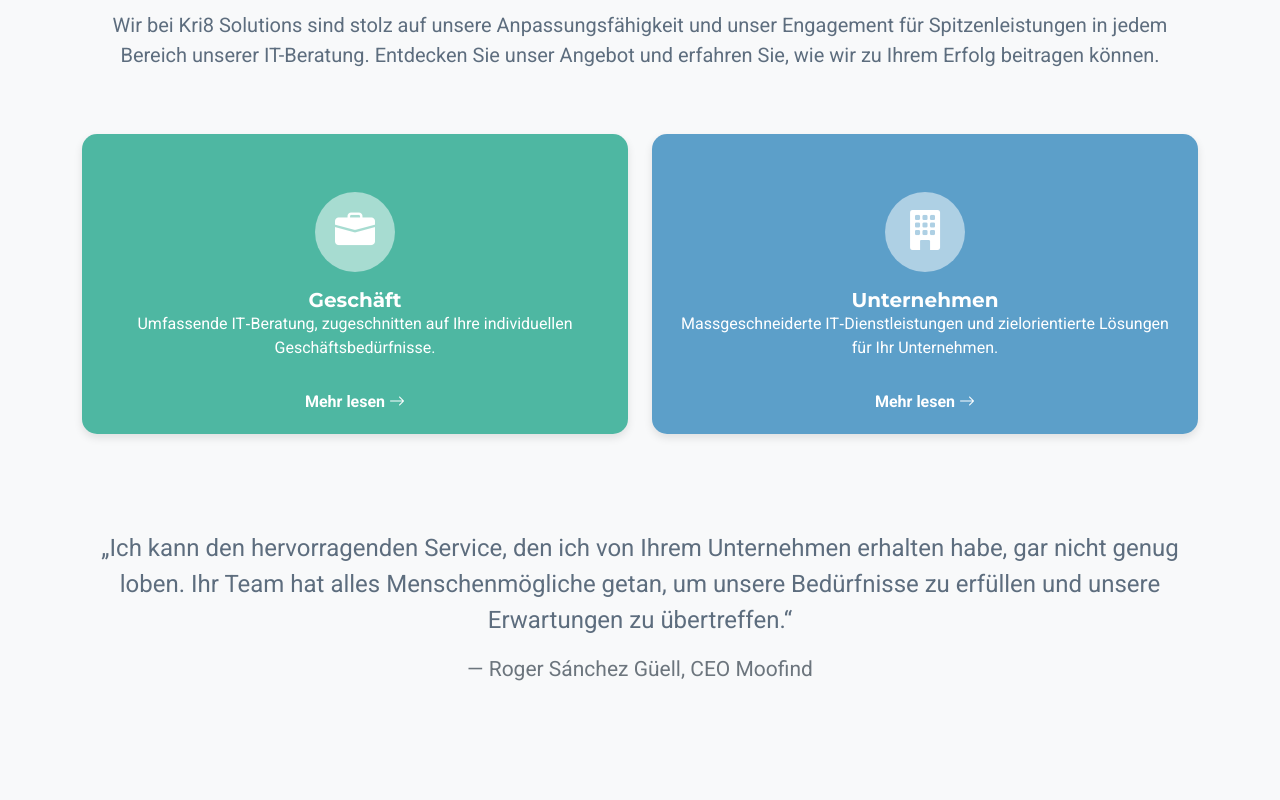
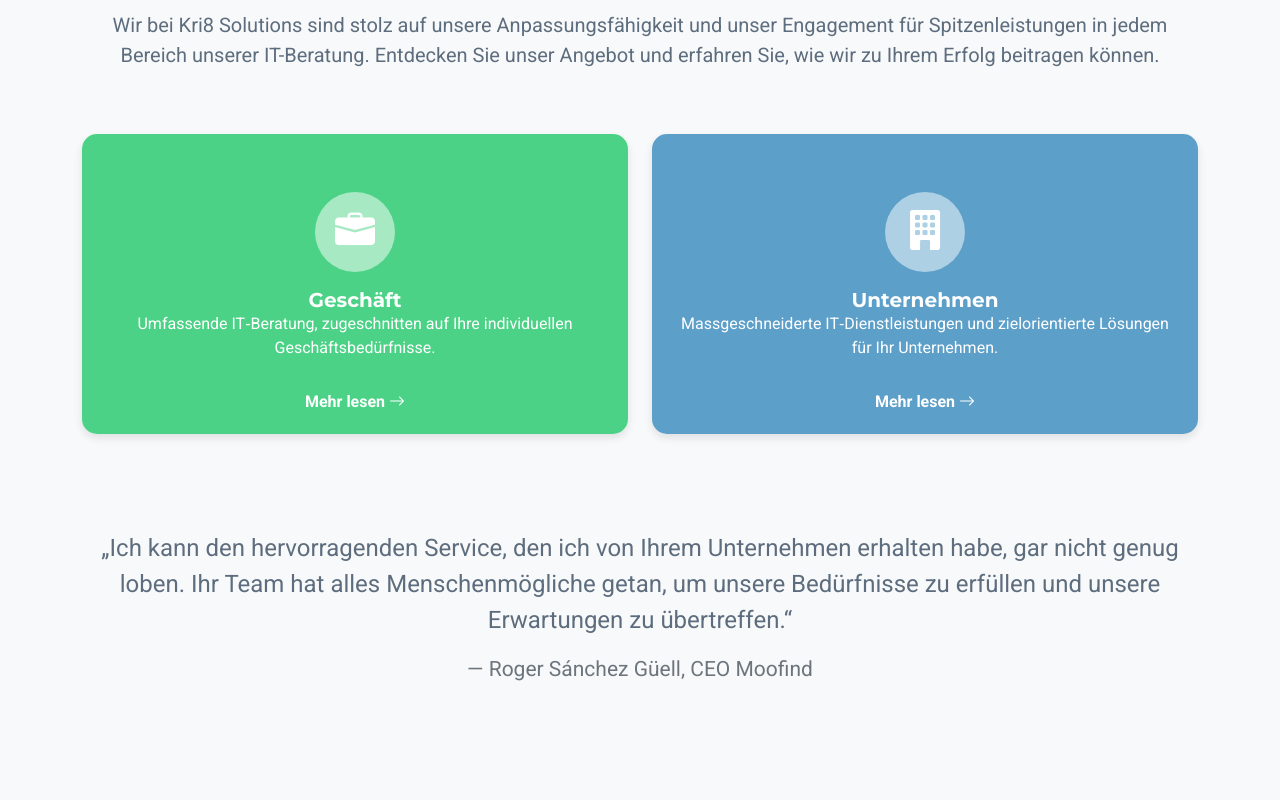
Before and after one commit to ashu-code-alt/kri8, a plain HTML site: page index.html in a window 1280 px wide. Shown: the part 940-1740 px from the top of the page. Drawn offline with nearby package versions, Linux system fonts and the light colour scheme.

Commit message:
Update style.css

```diff
--- a/css/style.css
+++ b/css/style.css
@@ -6,19 +6,19 @@
     --dark-gray: #2C3E50;
     --accent-color: #E74C3C;
     /* New Bright Transparent Colors */
-    --card-1-bg: rgba(22, 160, 133, 0.75); /* Bright Teal */
+    --card-1-bg: rgba(46, 204, 113, 0.85);   /* Softwareentwicklung – green */
     --card-1-icon-bg: rgba(255, 255, 255, 0.5);
     --card-1-text: #ffffff;
-    --card-2-bg: rgba(41, 128, 185, 0.75); /* Bright Blue */
+    --card-2-bg: rgba(41, 128, 185, 0.75);   /* Business/Unternehmen – blue */
     --card-2-icon-bg: rgba(255, 255, 255, 0.5);
     --card-2-text: #ffffff;
-    --card-3-bg: rgba(230, 126, 34, 0.75);   /* Industrial Automation – orange */
+    --card-3-bg: rgba(255, 152, 0, 0.85);    /* Industrial Automation – orange */
     --card-3-icon-bg: rgba(255, 255, 255, 0.25);
     --card-3-text: #ffffff;
-    --card-4-bg: rgba(142, 68, 173, 0.75);   /* Embedded Systems – purple */
+    --card-4-bg: rgba(63, 81, 181, 0.85);    /* Embedded Systems – indigo */
     --card-4-icon-bg: rgba(255, 255, 255, 0.25);
     --card-4-text: #ffffff;
-    --card-5-bg: rgba(52, 152, 219, 0.75);   /* Product Management – blue */
+    --card-5-bg: rgba(156, 39, 176, 0.85);   /* Product Management – purple */
     --card-5-icon-bg: rgba(255, 255, 255, 0.25);
     --card-5-text: #ffffff;
 }
```
